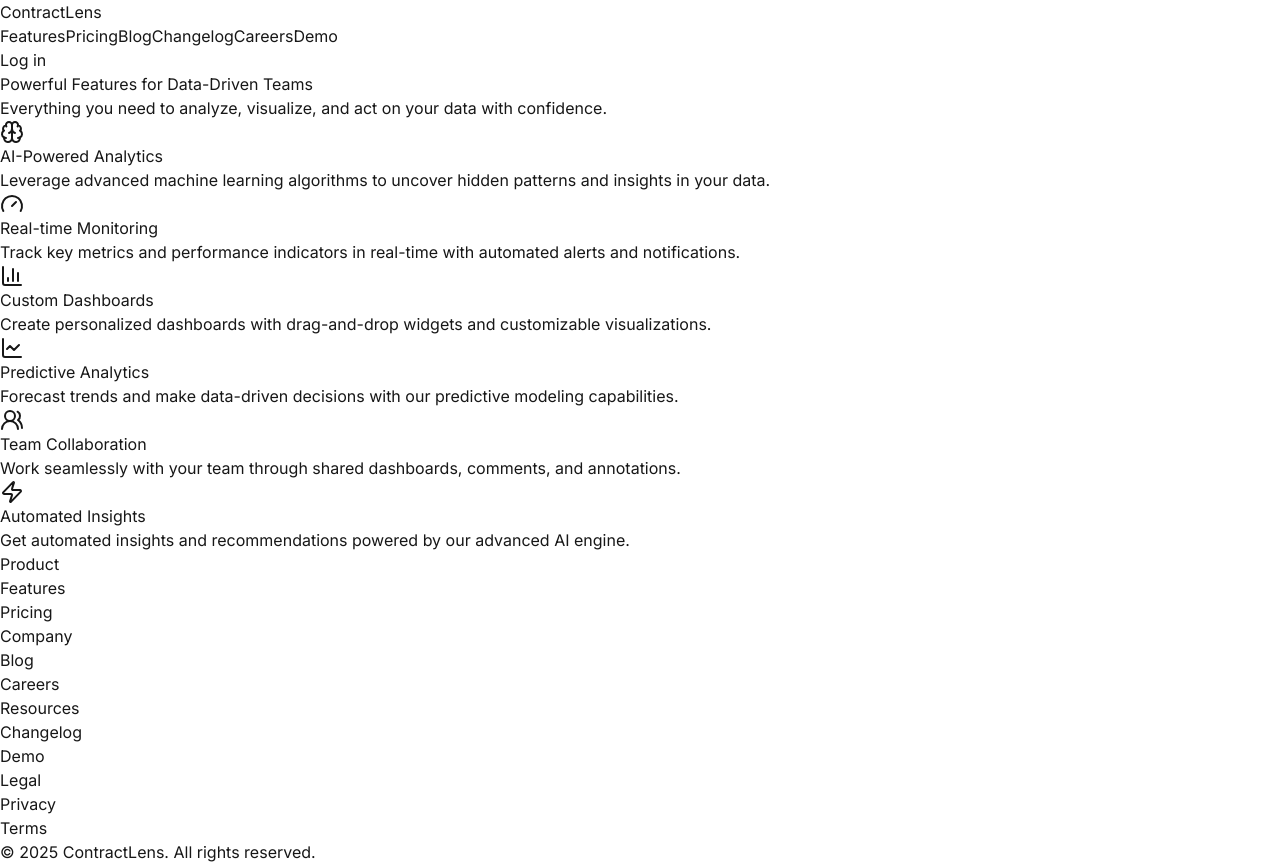
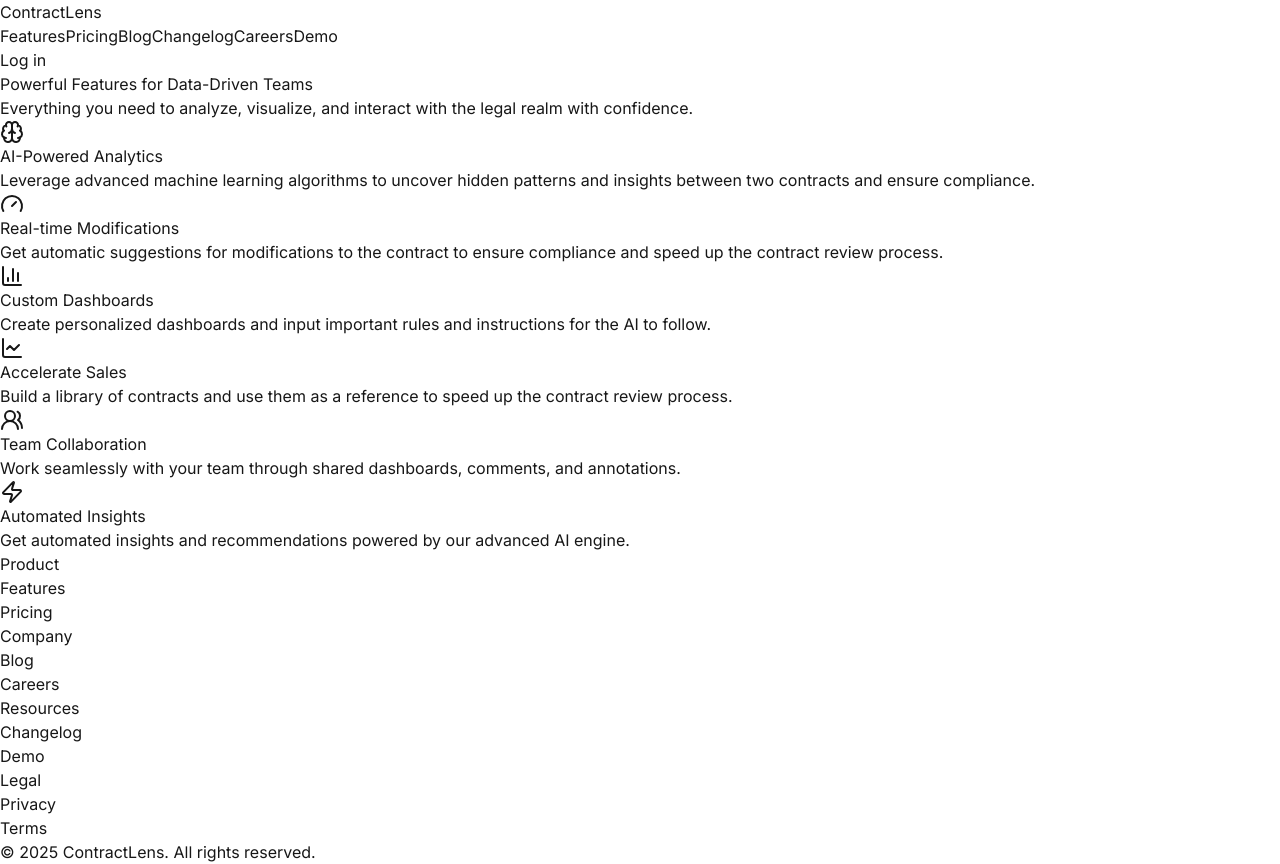
Before and after one commit to Zenyi1/ContractLens, a Next.js app in the folder SaaS/: page /features in a window 1280 px wide. Built offline with nearby package versions, Linux system fonts and the light colour scheme; no server answers.

Commit message:
Update frontend sales

```diff
--- a/SaaS/src/app/demo/page.tsx
+++ b/SaaS/src/app/demo/page.tsx
@@ -8,7 +8,7 @@
 
 const features = [
   'Interactive product walkthrough',
-  'Live data visualization demo',
+  'Live contract comparison demo',
   'Custom dashboard creation',
   'AI-powered insights preview',
   'Team collaboration features',
@@ -38,10 +38,10 @@
             <div className="p-8">
               <div className="mx-auto max-w-2xl lg:mx-0">
                 <h1 className="text-3xl font-bold tracking-tight text-gray-900 sm:text-4xl">
-                  Experience IndexAI in Action
+                  Experience ContractLens in Action
                 </h1>
                 <p className="mt-6 text-lg text-gray-600">
-                  See how our AI-powered analytics platform can transform your data
+                  See how our AI-powered legal platform can transform your data
                   into actionable insights.
                 </p>
 
--- a/SaaS/src/app/features/page.tsx
+++ b/SaaS/src/app/features/page.tsx
@@ -4,22 +4,22 @@
 const features = [
   {
     name: 'AI-Powered Analytics',
-    description: 'Leverage advanced machine learning algorithms to uncover hidden patterns and insights in your data.',
+    description: 'Leverage advanced machine learning algorithms to uncover hidden patterns and insights between two contracts and ensure compliance.',
     icon: Brain,
   },
   {
-    name: 'Real-time Monitoring',
-    description: 'Track key metrics and performance indicators in real-time with automated alerts and notifications.',
+    name: 'Real-time Modifications',
+    description: 'Get automatic suggestions for modifications to the contract to ensure compliance and speed up the contract review process.',
     icon: Gauge,
   },
   {
     name: 'Custom Dashboards',
-    description: 'Create personalized dashboards with drag-and-drop widgets and customizable visualizations.',
+    description: 'Create personalized dashboards and input important rules and instructions for the AI to follow.',
     icon: BarChart3,
   },
   {
-    name: 'Predictive Analytics',
-    description: 'Forecast trends and make data-driven decisions with our predictive modeling capabilities.',
+    name: 'Accelerate Sales',
+    description: 'Build a library of contracts and use them as a reference to speed up the contract review process.',
     icon: LineChart,
   },
   {
@@ -44,7 +44,7 @@
               Powerful Features for Data-Driven Teams
             </h1>
             <p className="mt-6 text-lg leading-8 text-gray-600">
-              Everything you need to analyze, visualize, and act on your data with confidence.
+              Everything you need to analyze, visualize, and interact with the legal realm with confidence.
             </p>
           </div>
           <div className="mx-auto mt-16 max-w-2xl sm:mt-20 lg:mt-24 lg:max-w-none">
```
Also changed, not shown: SaaS/src/app/blog/page.tsx (+7 -7 lines), SaaS/src/app/pricing/page.tsx (+4 -4 lines), SaaS/src/app/careers/notrightnow.tsx (renamed from SaaS/src/app/careers/page.tsx).
